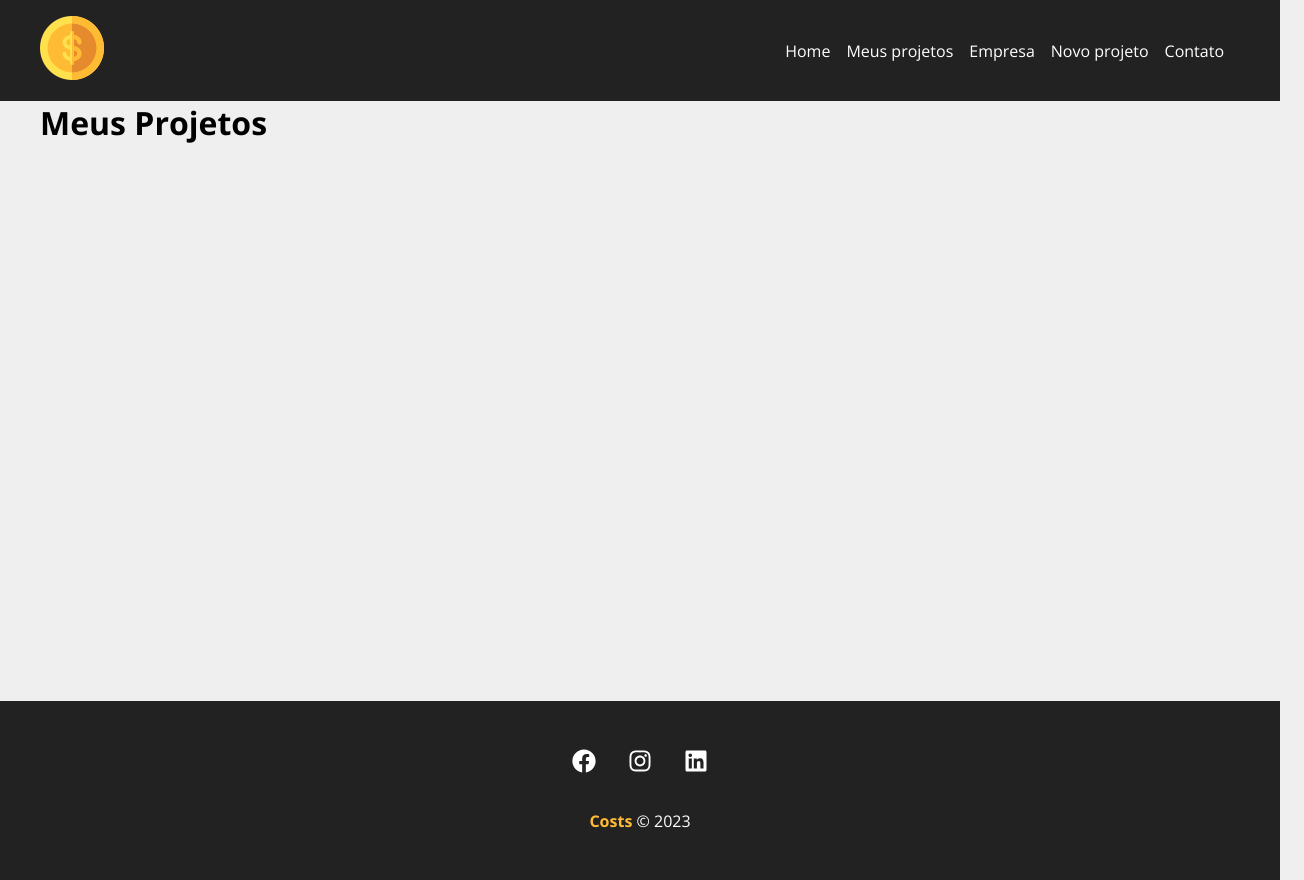
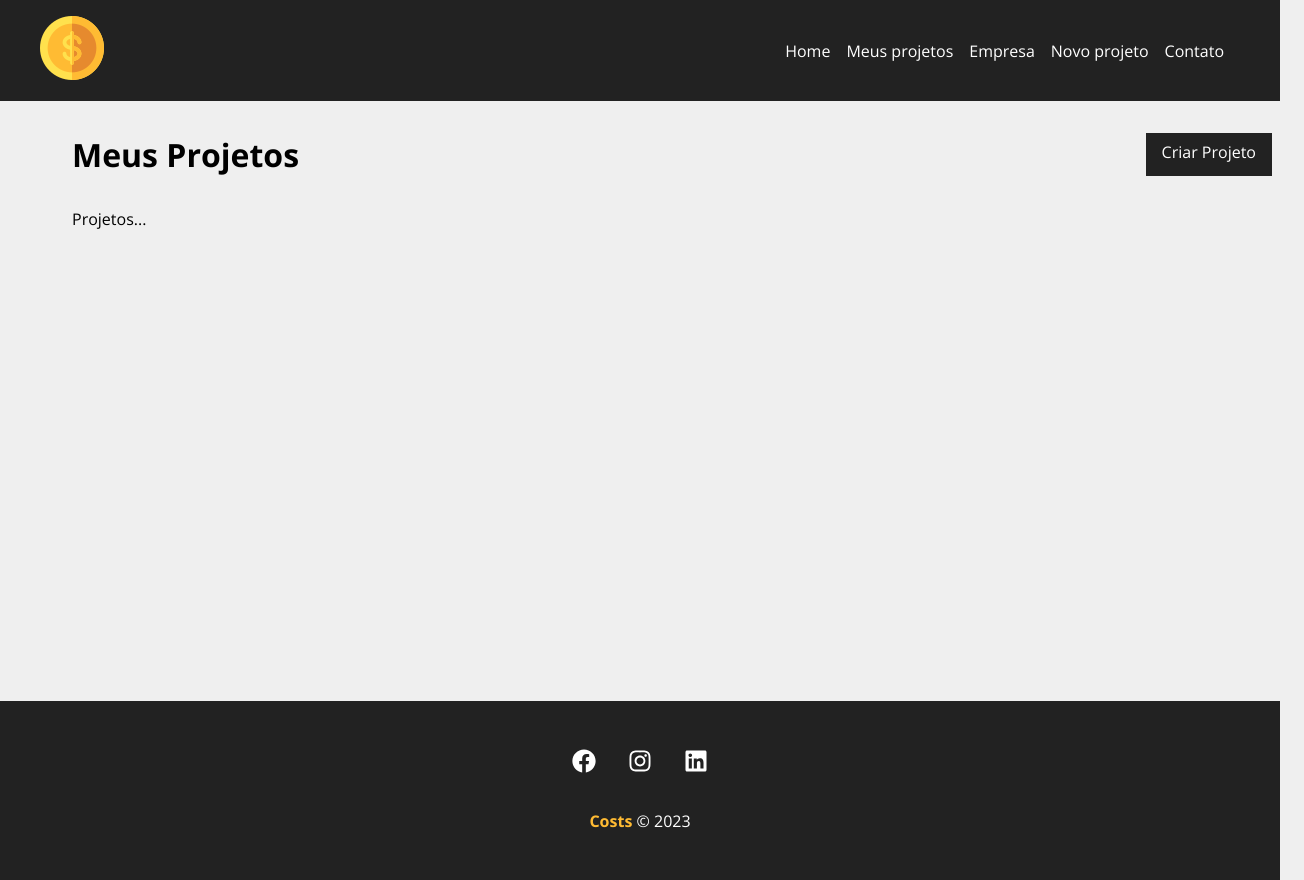
Before and after one commit to suzanadossantos/costs, a React (Create React App) app: page /Projects in a window 1280 px wide. Shown: the whole page, 1304 px wide, since content can reach past the window. Built offline with nearby package versions, Linux system fonts and the light colour scheme.

Commit message:
Criando Dashboard

```diff
--- a/src/components/pages/Projects.js
+++ b/src/components/pages/Projects.js
@@ -2,6 +2,10 @@ import React from 'react'
 import { useLocation } from 'react-router-dom'
 
 import Message from '../layout/Message'
+import Container from '../layout/Container'
+import LinkButton from '../layout/LinkButton'
+
+import styles from './Projects.module.css'
 
 function Projects() {
 
@@ -12,9 +16,15 @@ function Projects() {
   }
 
   return (
-    <div>
-      <h1>Meus Projetos</h1>
+    <div className={styles.project_container}>
+      <div className={styles.title_container}>
+        <h1>Meus Projetos</h1>
+        <LinkButton to="/newproject" text="Criar Projeto" />
+      </div>
       {message && <Message type="success" msg= {message}/>}
+      <Container customClass="start">
+        <p>Projetos...</p>
+      </Container>
     </div>
   )
 }
--- /dev/null
+++ b/src/components/pages/Projects.module.css
@@ -0,0 +1,9 @@
+.project_container{
+    padding: 2em;
+}
+
+.title_container{
+    display: flex;
+    justify-content: space-between;
+    margin-bottom: 2em;
+}
```
